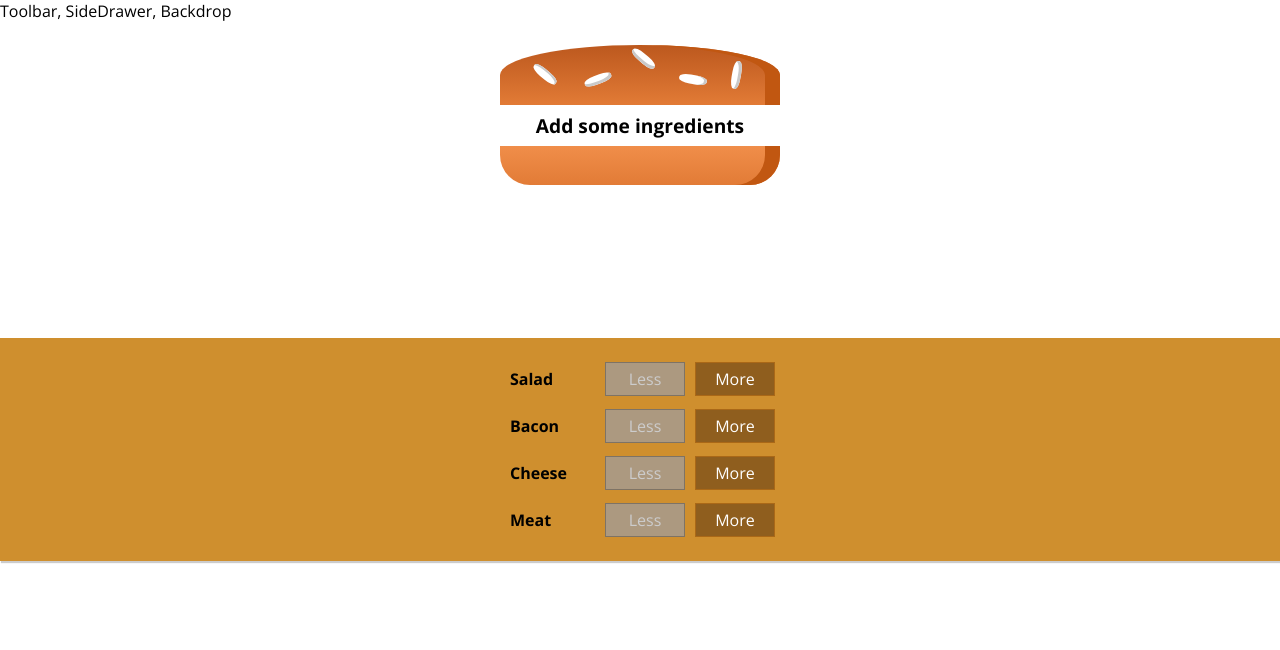
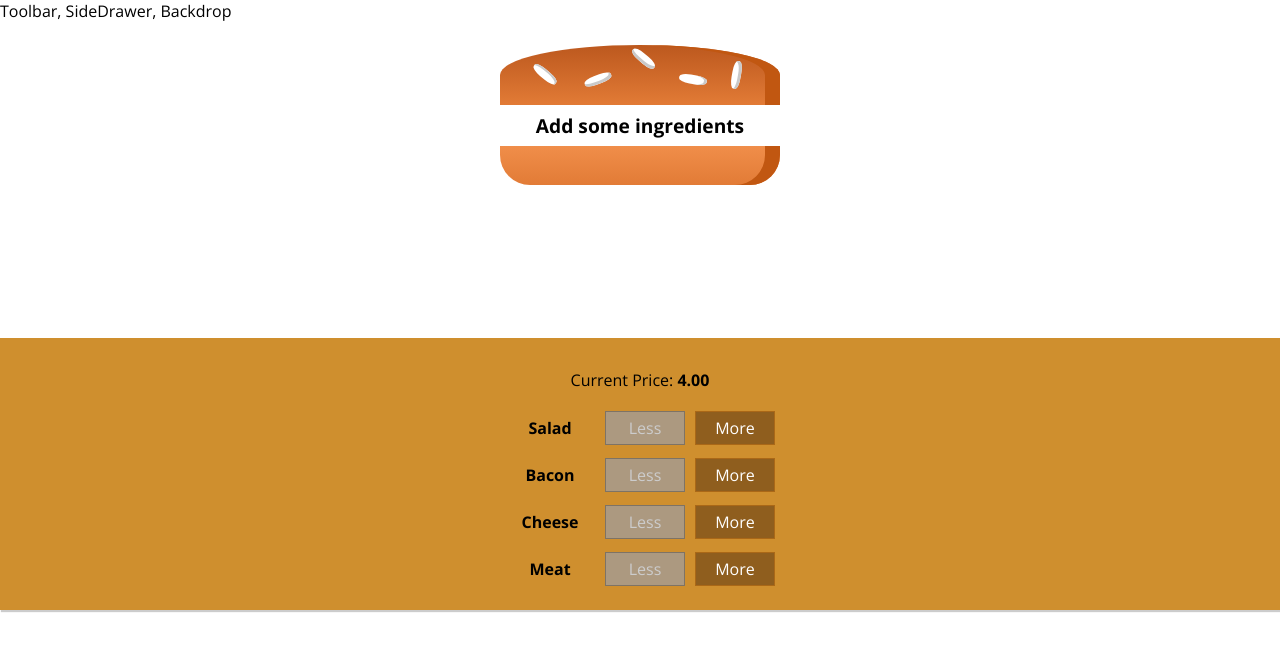
Before and after one commit to nabincodes/react-projects, a React app in the folder burger-web-app/: page / in a window 1280 px wide. Shown: the top 650 px of the page. Built offline with nearby package versions, Linux system fonts and the light colour scheme.

Commit message:
displayed the total price

```diff
--- a/burger-web-app/src/components/Burger/BuildControls/BuildControls.css
+++ b/burger-web-app/src/components/Burger/BuildControls/BuildControls.css
@@ -7,4 +7,5 @@
     box-shadow: 1px 2px 1px #ccc;
     margin: auto;
     padding:15px 0px;
+    text-align: center;
 }
--- a/burger-web-app/src/components/Burger/BuildControls/BuildControls.js
+++ b/burger-web-app/src/components/Burger/BuildControls/BuildControls.js
@@ -15,6 +15,7 @@ const controls = [
 const buildControls = (props) => {
         return(
             <div className={classes.buildControls}>
+                <p> Current Price: <strong>{props.burgerPrice.toFixed(2)}</strong> </p>
             {controls.map(ctrl => (
                 <BuildControl
                     more={()=> props.addIngredient(ctrl.type)}
```
